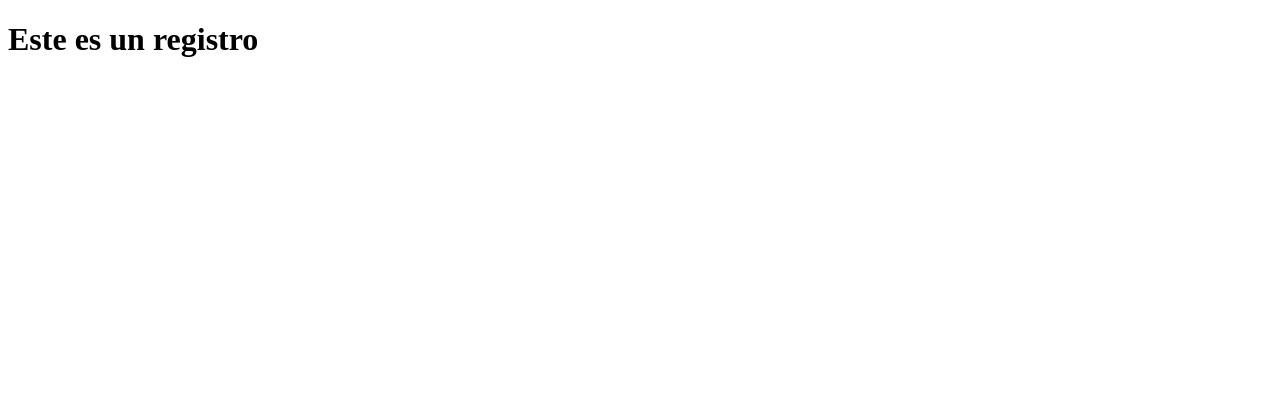
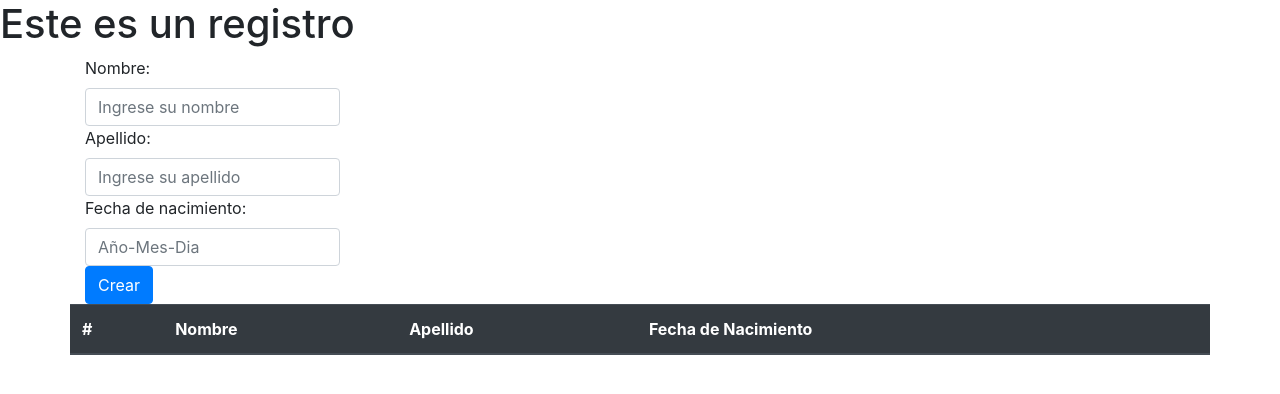
Before and after one commit to pcidsoto/Evaluacion-5-Django, a Django app: page /appadmin/registro/ in a window 1280 px wide. Shown: the top 394 px of the page. Run offline with Django 3.2, Linux system fonts and the light colour scheme; lists and menus that the app fills with data are empty; some libraries are stand-ins or nearby versions.

Commit message:
prototipo 0.1

```diff
--- a/Prueba_Django/appAdmin/forms.py
+++ b/Prueba_Django/appAdmin/forms.py
@@ -0,0 +1,23 @@
+from django import forms
+
+
+class RegistroPaciente(forms.Form):
+
+    nombre = forms.CharField(
+        label='Nombre',
+        widget= forms.TextInput(attrs={
+            'class': 'form-control',
+            'placeholder':'Ingrese su nombre'})
+        )
+    apellido = forms.CharField(
+        label='Apellido',
+        widget= forms.TextInput(attrs={
+            'class': 'form-control',
+            'placeholder':'Ingrese su apellido'})
+        )
+    fecha_nacimiento = forms.DateField(
+        label='Fecha de nacimiento',
+        widget= forms.DateInput(attrs={
+            'class': 'form-control',
+            'placeholder':'Año-Mes-Dia'})
+        )
--- a/Prueba_Django/appAdmin/templates/appAdmin/registro.html
+++ b/Prueba_Django/appAdmin/templates/appAdmin/registro.html
@@ -4,8 +4,54 @@
     <meta charset="UTF-8">
     <meta name="viewport" content="width=device-width, initial-scale=1.0">
     <title>Registro</title>
+    <link rel="stylesheet" href="https://stackpath.bootstrapcdn.com/bootstrap/4.3.1/css/bootstrap.min.css" integrity="sha384-ggOyR0iXCbMQv3Xipma34MD+dH/1fQ784/j6cY/iJTQUOhcWr7x9JvoRxT2MZw1T" crossorigin="anonymous">
 </head>
 <body>
     <h1>Este es un registro</h1>
+
+    <div class="container">
+        <div class="row">
+            <div class="col-sm-3 center">
+                <form action=""  method="post">
+                    {% csrf_token %}
+
+                    {{form.as_table}}
+                    <input class="btn btn-primary" type="submit" value="Crear">
+
+                </form>
+            </div>
+        </div>
+        <div class="row">
+            <table class="col-sm-12 table">
+                <thead class="thead-dark">
+                    <tr>
+                    <th scope="col">#</th>
+                    <th scope="col">Nombre</th>
+                    <th scope="col">Apellido</th>
+                    <th scope="col">Fecha de Nacimiento</th>
+                    <th scope="col"></th>
+                    </tr>
+                </thead>
+                <tbody>
+                    {% for row in registros %}
+                    <tr>
+                        <th scope="row">{{forloop.counter}}</th>
+                        <td>{{row.nombre}}</td>
+                        <td>{{row.apellido}}</td>
+                        <td>{{row.fecha_nacimiento}}</td>
+                        <td>
+                            <a href="{% url 'appAdmin:eliminar' row.nombre %}" type="submit" class="btn btn-danger btn-sm">Eliminar</a>
+                        </td>
+                    </tr>
+                    {% endfor %}
+                </tbody>
+            </table>
+        </div>
+    </div>
+    <!-- Optional JavaScript -->
+    <!-- jQuery first, then Popper.js, then Bootstrap JS -->
+    <script src="https://code.jquery.com/jquery-3.3.1.slim.min.js" integrity="sha384-q8i/X+965DzO0rT7abK41JStQIAqVgRVzpbzo5smXKp4YfRvH+8abtTE1Pi6jizo" crossorigin="anonymous"></script>
+    <script src="https://cdnjs.cloudflare.com/ajax/libs/popper.js/1.14.7/umd/popper.min.js" integrity="sha384-UO2eT0CpHqdSJQ6hJty5KVphtPhzWj9WO1clHTMGa3JDZwrnQq4sF86dIHNDz0W1" crossorigin="anonymous"></script>
+    <script src="https://stackpath.bootstrapcdn.com/bootstrap/4.3.1/js/bootstrap.min.js" integrity="sha384-JjSmVgyd0p3pXB1rRibZUAYoIIy6OrQ6VrjIEaFf/nJGzIxFDsf4x0xIM+B07jRM" crossorigin="anonymous"></script>
 </body>
 </html>
--- a/Prueba_Django/appAdmin/urls.py
+++ b/Prueba_Django/appAdmin/urls.py
@@ -4,5 +4,7 @@ from . import views
 app_name = 'appAdmin'
 
 urlpatterns = [
-    path('registro/', views.registro, name='registro' )
+    path('registro/', views.registro, name='registro' ),
+    path('eliminar/<nombre>/', views.eliminar, name='eliminar' ),
+
 ]
--- a/Prueba_Django/appAdmin/views.py
+++ b/Prueba_Django/appAdmin/views.py
@@ -1,6 +1,36 @@
-from django.shortcuts import render
+from django.shortcuts import render, redirect
+from .forms import RegistroPaciente
 
+
+mi_diccionario = []
 # Create your views here.
 def registro(request):
+    if request.method == 'POST':
+        print(request.POST)
+        data_post = RegistroPaciente(request.POST)
+        if data_post.is_valid():
+            data_post = data_post.cleaned_data
+            print(data_post)
+            mi_diccionario.append(dict(data_post))
+            formulario = RegistroPaciente()
+            context = {'form': formulario, 'registros': mi_diccionario }
+            print("PACIENTE AGREGADO")
+            return render(request, 'appAdmin/registro.html', context=context)
+        else:
+            print('NO ES VALIDO')
+            context = {'form': data_post, 'registros': mi_diccionario }
+            return render(request, 'appAdmin/registro.html', context)
+    else:
+        print("ENVIANDO FORMULARIO")
+        formulario = RegistroPaciente()
+        context = {'form': formulario, 'registros': mi_diccionario }
+        return render(request, 'appAdmin/registro.html', context=context)
 
-    return render(request, 'appAdmin/registro.html')
+def eliminar(request, nombre):
+    print(nombre)
+    for index, elemento in enumerate(mi_diccionario):
+        if elemento['nombre'] == nombre:
+            print(index)
+            mi_diccionario.pop(index)
+
+    return redirect('appAdmin:registro')
```
Also changed, not shown: Prueba_Django/appAdmin/templates/appAdmin/pacientes.html (+14 -0 lines).
